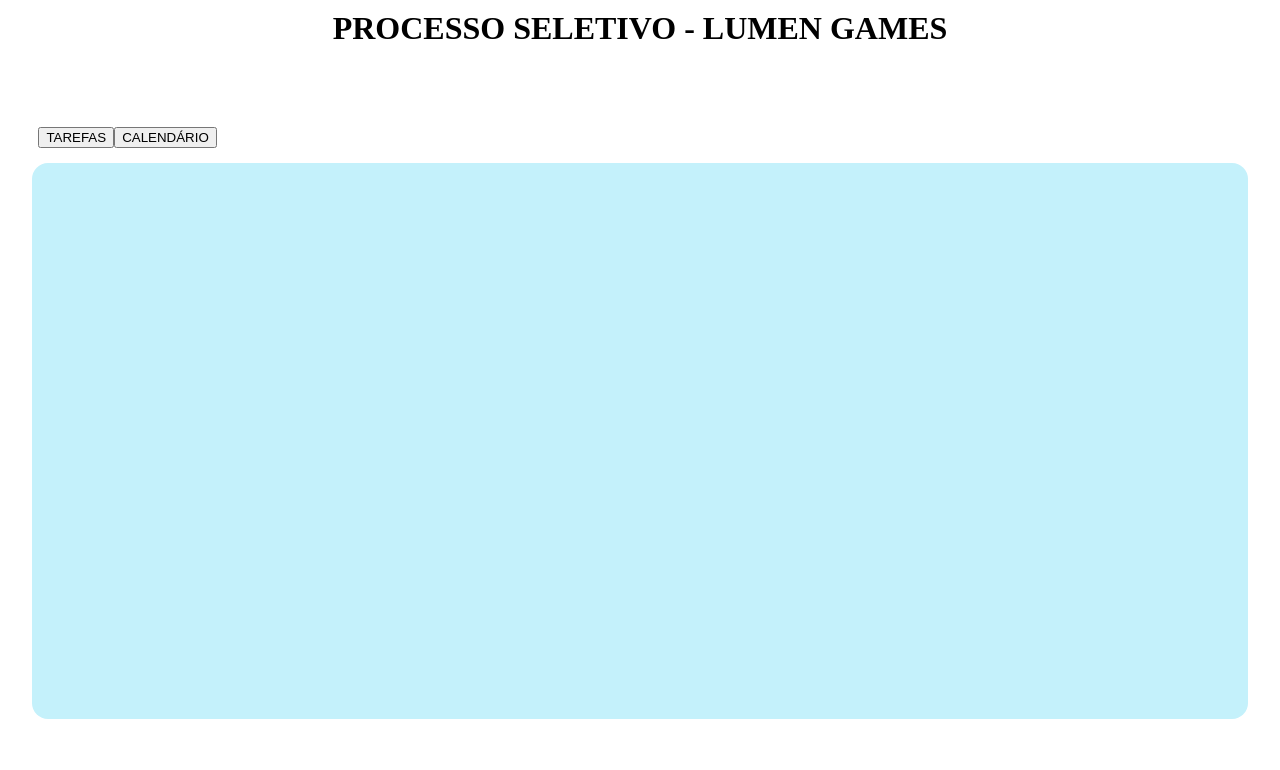
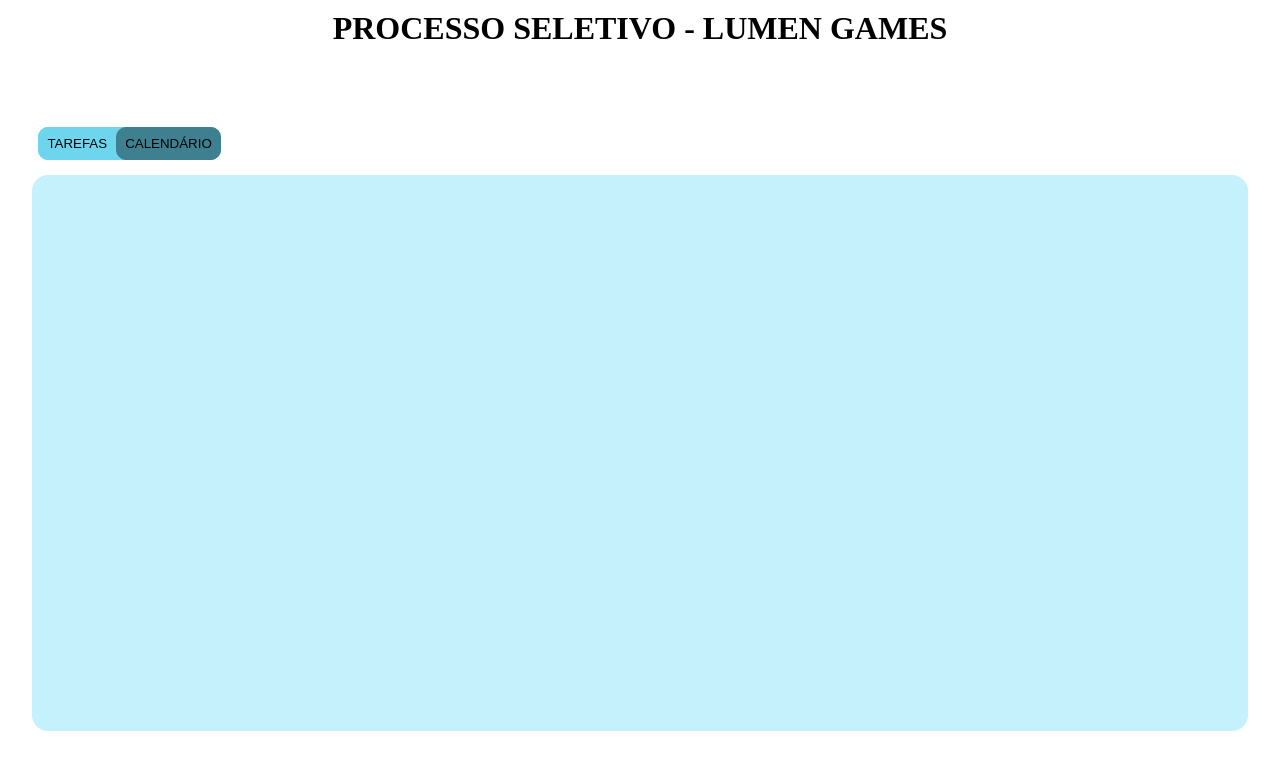
Before and after one commit to MarceloNascc/todo-lumen, a React (Create React App) app: page / in a window 1280 px wide. Shown: the top 770 px of the page. Built offline with nearby package versions, Linux system fonts and the light colour scheme.

Commit message:
refactor: os botões de transição agora são Functional Components e já estão com o css finalizado

```diff
--- a/src/App.css
+++ b/src/App.css
@@ -11,7 +11,11 @@
   margin: 10px 10px 80px;
 }
 
-.btn-container {
+.btn-group {
+  background-color: #6DD5ED;
+
+  border-radius: 10px;
+
   margin-left: 3%;
   margin-bottom: 15px;
 
--- a/src/App.js
+++ b/src/App.js
@@ -1,5 +1,7 @@
 import React, { Component } from 'react';
 import './App.css';
+
+import TransitionButton from './components/TransitionButton'
 
 export default class App extends Component {
   render() {
@@ -7,13 +9,13 @@
       <div className="app">
         <h1 id="title">PROCESSO SELETIVO - LUMEN GAMES</h1>
 
-        <div className="btn-container">
-          <button>TAREFAS</button>
-          <button>CALENDÁRIO</button>
+        <div className="btn-group">
+          <TransitionButton name="TAREFAS" className="btn" />
+          <TransitionButton name="CALENDÁRIO" className="btn active" />
         </div>
 
         <div className="container"></div>
       </div>
     );
-  };
+  }
 }
--- /dev/null
+++ b/src/components/TransitionButton/index.js
@@ -0,0 +1,8 @@
+import React from 'react';
+import './style.css';
+
+export default function TransitionButton(props) {
+  return (
+    <button className={props.className}>{props.name}</button>
+  );
+}
--- /dev/null
+++ b/src/components/TransitionButton/style.css
@@ -0,0 +1,19 @@
+.btn {
+  background-color: inherit;
+
+  border-radius: 10px;
+  border: 1px solid #6DD5ED;
+
+  padding: 8px 8px;
+
+  cursor: pointer;
+}
+
+.btn:hover {
+  text-decoration: underline;
+}
+
+.active {
+  background-color: #3E808F;
+  border: 1px solid #3E808F;
+}
```
